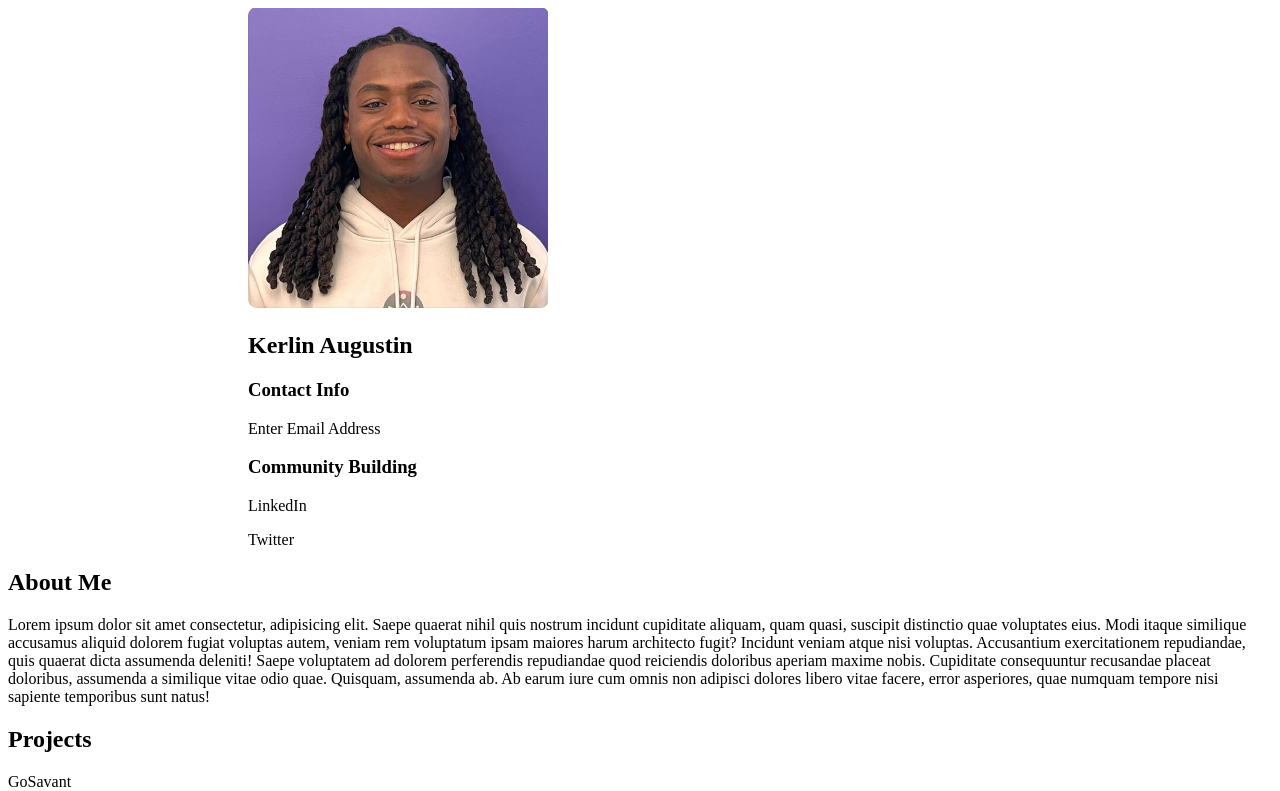
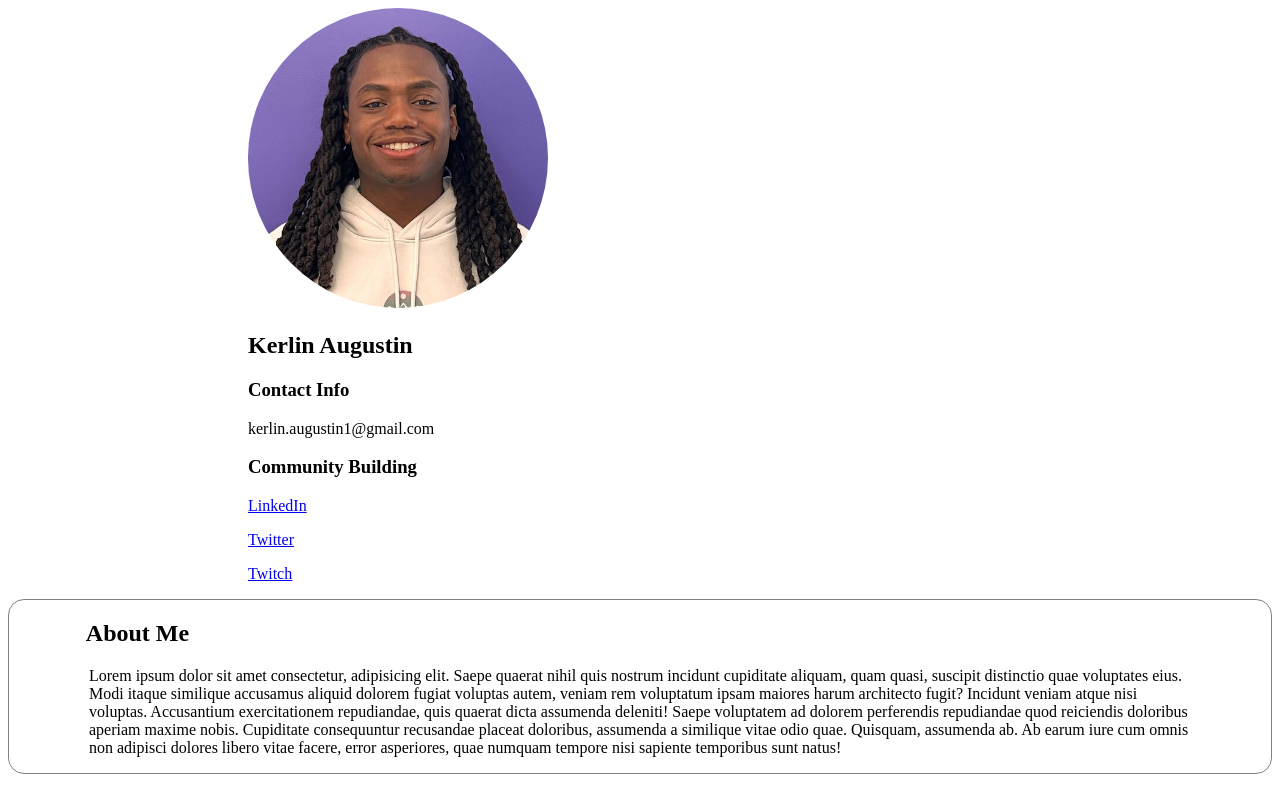
Before and after one commit to Kerlin-Augustin/mockPortfolio, a React (Vite) app: page / in a window 1280 px wide. Shown: the top 791 px of the page. Built offline with nearby package versions, Linux system fonts and the light colour scheme.

Commit message:
filled in components

```diff
--- a/src/App.tsx
+++ b/src/App.tsx
@@ -8,7 +8,7 @@ function App() {
     <>
     <Contact />
     <About />
-    <Projects />
+    <Projects title='GoSavant' />
     </>
   )
 }
--- a/src/components/About.tsx
+++ b/src/components/About.tsx
@@ -1,9 +1,27 @@
+import { CSSProperties } from "react"
+
 function About() {
+
+  const styles: {[key: string]: CSSProperties} = {
+    container: {
+      border: "1px solid grey",
+      borderRadius: "1em"
+
+    },
+    textAlign: {
+      marginLeft: "3.2em"
+    },
+    textAlignPara: {
+      marginLeft: "5em",
+      marginRight: "5em"
+    }
+  }
+
   return (
     <>
-      <div>
-        <h2>About Me</h2>
-        <p>Lorem ipsum dolor sit amet consectetur, adipisicing elit. Saepe quaerat nihil quis nostrum incidunt cupiditate aliquam, quam quasi, suscipit distinctio quae voluptates eius. Modi itaque similique accusamus aliquid dolorem fugiat voluptas autem, veniam rem voluptatum ipsam maiores harum architecto fugit? Incidunt veniam atque nisi voluptas. Accusantium exercitationem repudiandae, quis quaerat dicta assumenda deleniti! Saepe voluptatem ad dolorem perferendis repudiandae quod reiciendis doloribus aperiam maxime nobis. Cupiditate consequuntur recusandae placeat doloribus, assumenda a similique vitae odio quae. Quisquam, assumenda ab. Ab earum iure cum omnis non adipisci dolores libero vitae facere, error asperiores, quae numquam tempore nisi sapiente temporibus sunt natus!</p>
+      <div style={styles.container}>
+        <h2 style={styles.textAlign}>About Me</h2>
+        <p style={styles.textAlignPara}>Lorem ipsum dolor sit amet consectetur, adipisicing elit. Saepe quaerat nihil quis nostrum incidunt cupiditate aliquam, quam quasi, suscipit distinctio quae voluptates eius. Modi itaque similique accusamus aliquid dolorem fugiat voluptas autem, veniam rem voluptatum ipsam maiores harum architecto fugit? Incidunt veniam atque nisi voluptas. Accusantium exercitationem repudiandae, quis quaerat dicta assumenda deleniti! Saepe voluptatem ad dolorem perferendis repudiandae quod reiciendis doloribus aperiam maxime nobis. Cupiditate consequuntur recusandae placeat doloribus, assumenda a similique vitae odio quae. Quisquam, assumenda ab. Ab earum iure cum omnis non adipisci dolores libero vitae facere, error asperiores, quae numquam tempore nisi sapiente temporibus sunt natus!</p>
       </div>
     </>
   )
--- a/src/components/Contact.tsx
+++ b/src/components/Contact.tsx
@@ -2,21 +2,28 @@ import { CSSProperties } from "react"
 
 function Contact() {
 
-  const container: CSSProperties = {
-    marginLeft: '15em',
+  const styles: { [key: string]: CSSProperties } = {
+    container: {
+      marginLeft: '15em',
+
+    },
+    image: {
+      borderRadius: "10em"
+    }
 
   }
 
   return (
     <>
-      <div style={container}>
-        <img src="image.png" width={300} />
+      <div style={styles.container}>
+        <img style={styles.image}src="image.png" width={300} />
         <h2>Kerlin Augustin</h2>
         <h3>Contact Info</h3>
-        <p>Enter Email Address</p>
+        <p>kerlin.augustin1@gmail.com</p>
         <h3>Community Building</h3>
-        <p>LinkedIn</p>
-        <p>Twitter</p>
+        <p><a href="https://www.linkedin.com/in/kerlin-augustin/">LinkedIn</a></p>
+        <p><a href="#">Twitter</a></p>
+        <p><a href="twitch.tv/kerlinsamy">Twitch</a></p>
       </div>
     </>
   )
--- a/src/components/Projects.tsx
+++ b/src/components/Projects.tsx
@@ -1,10 +1,18 @@
-function Projects() {
+interface ProjectsProps {
+  title: string;
+}
+
+function Projects({
+  title
+}: ProjectsProps) {
+
   return (
     <>
+      <h2>Projects</h2>
       <div>
-        <h2>Projects</h2>
-        <div>GoSavant</div>
-        <div>Talent Bridge</div>
+        <h3>{title}</h3>
+        <h4>Description</h4>
+        <p>Lorem ipsum dolor sit amet consectetur adipisicing elit. Similique ipsa voluptatibus minima amet odit eligendi.</p>
       </div>
     </>
   )
```
